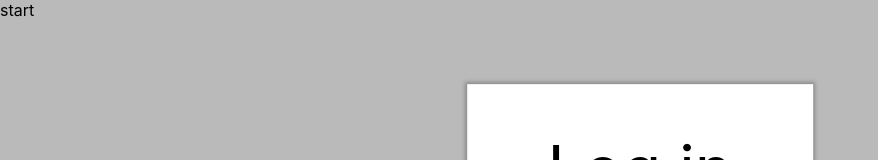
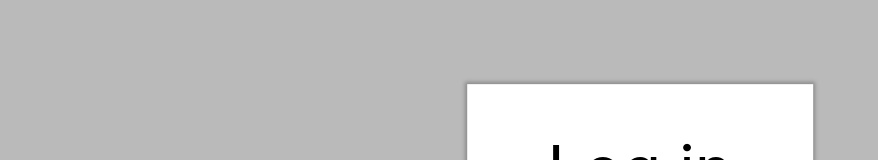
Before and after one commit to Dmitry13536/Myauthorization, a React (Create React App) app: page / in a window 1280 px wide. Shown: the top 160 px of the page, without its empty margins (0-878 px from the left). Built offline with nearby package versions, Linux system fonts and the light colour scheme.

Commit message:
fix profile

```diff
--- a/src/App.js
+++ b/src/App.js
@@ -42,7 +42,6 @@ function App() {
 
   return (
     <BrowserRouter>
-      <p>start</p>
       <Routes>
         <Route path="/" element={<Login data={users} />} />
         <Route path="/signup" element={<SingUp add={addNewUser} />} />
```
